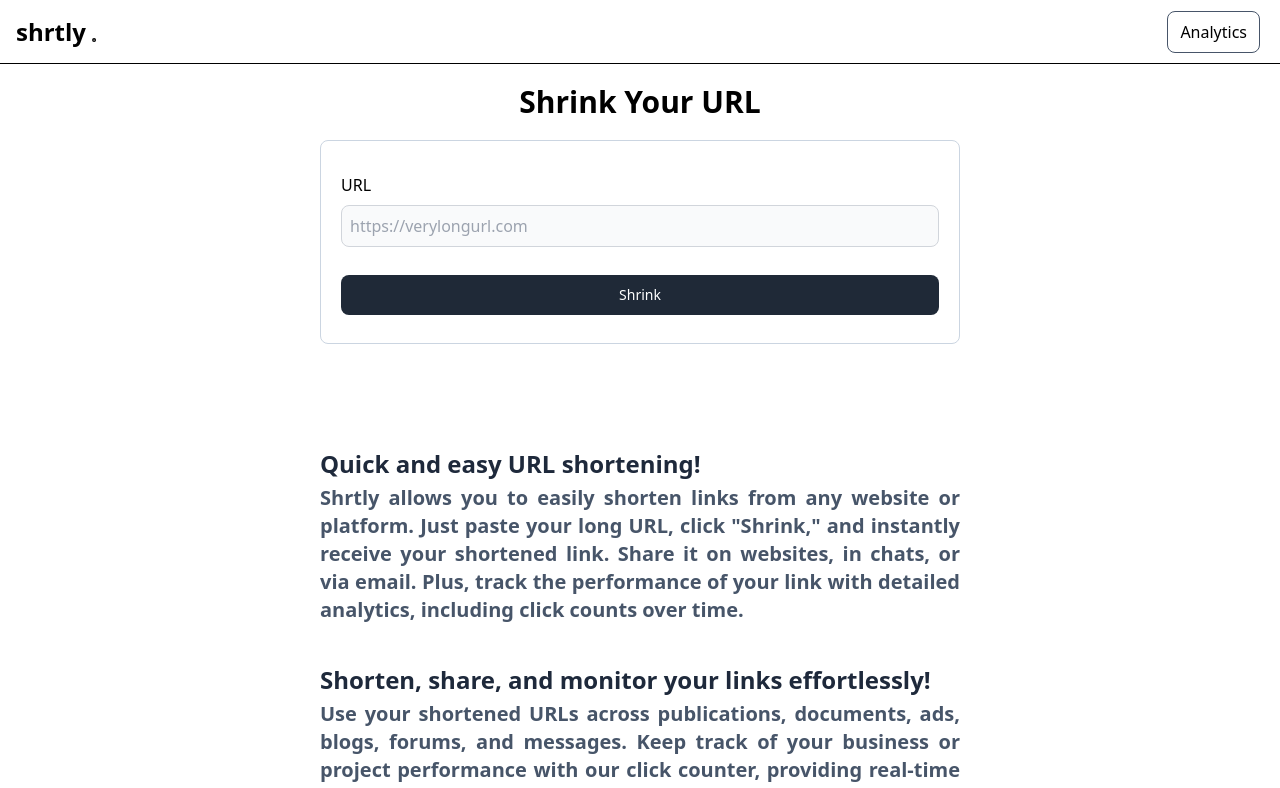
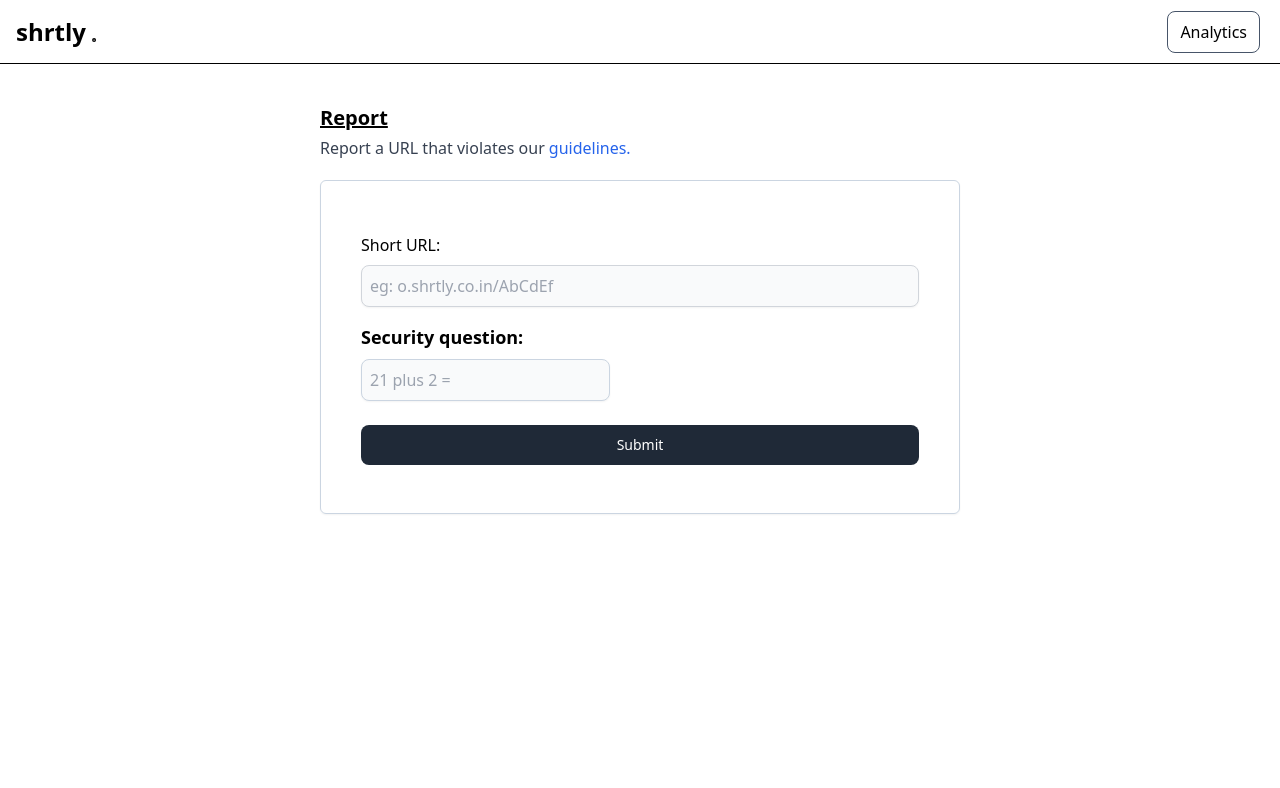
Before and after one commit to pahulgogna/shrtly-url, a React (Vite) app in the folder frontend/: page /report in a window 1280 px wide. Before the commit this address led to /. Shown: the top 788 px of the page. Built offline with nearby package versions, Linux system fonts and the light colour scheme.

Commit message:
add Report Malicious page and functionality to report URLs; update database schema to include verified status

```diff
--- a/frontend/src/App.tsx
+++ b/frontend/src/App.tsx
@@ -10,6 +10,7 @@ import Footer from './components/Footer'
 import { RecoilRoot } from 'recoil'
 import MyUrls from './pages/MyUrls'
 import TermsOfServices from './pages/TermsOfServices'
+import ReportMalicious from './pages/ReportMalicious'
 
 function App() {
 
@@ -26,6 +27,7 @@ function App() {
                 <Route element={<GraphPage/>} path='/analytics/*'/>
                 <Route element={<MyUrls/>} path='/myurls'/>
                 <Route element={<TermsOfServices/>} path='/terms'/>
+                <Route element={<ReportMalicious/>} path='/report'/>
                 <Route element={<Redirect/>} path='/*'/>
               </Routes>
           </div>
--- a/frontend/src/components/Footer.tsx
+++ b/frontend/src/components/Footer.tsx
@@ -27,6 +27,10 @@ const Footer = () => {
               Analytics
             </a>
 
+            <Link to={'/report'} className="text-blue-600 font-light text-sm" >
+              Report
+            </Link>
+
             <Link to={'/myurl'} className="text-blue-600 font-light text-sm" >
               History
             </Link>
@@ -34,6 +38,7 @@ const Footer = () => {
             <Link to={'/terms'} className="text-blue-600 font-light text-sm" >
               Terms of service
             </Link>
+
         </div>
 
         <div className="flex space-x-4">
--- a/frontend/src/components/TextInput.tsx
+++ b/frontend/src/components/TextInput.tsx
@@ -17,7 +17,7 @@ function TextInput({
     <div className={`mt-3`}>
         <label htmlFor={lable} className="block mb-2 text-md font-medium">{lable}</label>
         <div className='relative'>
-          <input type="text" id={lable} placeholder={placeholder} className={`${className} block w-full pr-5 p-2 text-gray-900 border border-gray-300 rounded-lg bg-gray-50 text-md focus:ring-blue-500 focus:border-blue-500`} onChange={(e) => {
+          <input type="text" id={lable} placeholder={placeholder} className={`${className} block w-full pr-5 p-2 text-gray-900 border border-gray-300 rounded-lg bg-gray-50 text-md focus:ring-blue-500 focus:border-blue-500 shadow-sm`} onChange={(e) => {
               setValue(e.target.value)
           }} value={value}/>
         </div>
--- /dev/null
+++ b/frontend/src/components/basics/Container.tsx
@@ -0,0 +1,11 @@
+import { ReactNode } from 'react'
+
+function Container({children, className} : {children : ReactNode, className?: string}) {
+  return (
+    <div className={'container border border-black rounded-md p-10 shadow-sm ' + className}>
+        {children}
+    </div>
+  )
+}
+
+export default Container
--- a/frontend/src/pages/GraphPage.tsx
+++ b/frontend/src/pages/GraphPage.tsx
@@ -84,6 +84,14 @@ function GraphPage() {
                         </div>
                     </a>
                 </div>
+                <div className='flex justify-center gap-2'>
+                    Leads to:
+                    <div className=' text-blue-600 hover:text-blue-700 font-normal'>
+                        <a target='_blank' href={fullData.url}>
+                            {fullData.url}
+                        </a>
+                    </div>
+                </div>
             </div>
             <ToastContainer/>
         </div>
--- /dev/null
+++ b/frontend/src/pages/ReportMalicious.tsx
@@ -0,0 +1,172 @@
+import { useMemo, useState } from "react"
+import Container from "../components/basics/Container"
+import Button from "../components/Button"
+import TextInput from "../components/TextInput"
+import { toast, ToastContainer } from "react-toastify"
+import axios from "axios"
+import { Link } from "react-router-dom"
+
+type Opperation = "plus" | "minus"
+
+const operations: Opperation[] = ["plus", "minus"]
+
+var timeout: number
+
+function ReportMalicious() {
+
+    const [updated, setUpdated] = useState(0)
+
+    function getRandomInRange(n: number) {
+        return Math.floor((Math.random() * (n + 1)))
+    }
+
+    function isUrlValid(userInput: string): boolean {
+        if(!userInput.length){
+            return true
+        }
+        let url;
+        try {
+          url = new URL(userInput);
+        } catch (_) {
+          return false;
+        }
+
+        return (url.protocol === "http:" || url.protocol === "https:") && url.href.includes("o.shrtly.co.in");
+    }
+
+
+
+    const n1 = useMemo(() => {
+        return getRandomInRange(20) + 20
+    }, [updated])
+
+    const n2 = useMemo(() => {
+        return getRandomInRange(n1 - 1)
+    }, [updated])
+
+
+    const opperation: Opperation = useMemo(() => {
+        return operations[getRandomInRange(1)]
+    }, [updated])
+
+    const [sent, setSent] = useState(false)
+
+    const [isValid, setIsValid] = useState(true)
+
+    const [ans, setAns] = useState<number>()
+
+    const [url, setUrl] = useState("")
+
+    useMemo(() => {
+            clearTimeout(timeout)
+            timeout = setTimeout(() => {
+                setIsValid(isUrlValid(url))
+            }, 200)
+        }, [url])
+
+    function evaluateAnswer(){
+        if(opperation == "minus"){
+            return n1 - n2
+        }
+        else{
+            return n1 + n2
+        }
+    }
+
+
+    async function handleReport() {
+        if(!ans || !url.length){
+            toast.error("Please fill all the fields!", {
+                position: "bottom-right"
+            })
+            return
+        }
+        else{
+            if(ans != evaluateAnswer()){
+                setUpdated(u => ++u)
+                toast.error("Incorrect answer", {
+                    position: "bottom-right"
+                })
+                return
+            }
+            const spl = url.split('/')
+            const id = spl[spl.length - 1]
+            if(!id.length || id.includes("shrtly")){
+                setUpdated(u => ++u)
+                toast.error("Could not verify the short URL", {
+                    position: "bottom-right"
+                })
+                return
+            }
+
+            await axios.get(import.meta.env.VITE_BEEP + "/rm/" + id).then((_) => {
+                setUpdated(u => ++u)
+                setUrl("")
+                setAns(undefined)
+                setSent(true)
+
+            })
+            .catch((_) => {
+                setUpdated(u => ++u)
+                toast.error("we ran into some error while processing your request." , {
+                    position: "bottom-right"
+                })
+            })
+        }
+    }
+
+    return (
+        <div className="flex justify-center pt-10">
+
+            {!sent ?  <div className="w-full px-5 md:w-6/12 md:px-0">
+                <div className="text-xl font-bold underline">
+                    Report
+                </div>
+                <div className="flex mt-1 text-gray-700 gap-1">
+                    Report a URL that violates our <Link className="text-blue-600" to={"/terms"}>guidelines.</Link>
+                </div>
+                <Container className="my-5 border-slate-300">
+                    <TextInput
+                        className={` ${isValid? "": "bg-red-200"} `}
+
+                        placeholder="eg: o.shrtly.co.in/AbCdEf"
+                        lable="Short URL:"
+                        value={url}
+                        setValue={setUrl}
+                    />
+
+                    <div className="flex gap-2 mt-2 mb-4">
+                        <div className="flex flex-col gap-2">
+                            <div className="text-lg font-semibold mt-2">
+                                Security question:
+                            </div>
+                            <input type="number" placeholder={`${n1} ${opperation} ${n2} = `} value={ans || ""} className="border border-slate-300 shadow-sm p-2 bg-gray-50 rounded-lg" onChange={(e) => {
+                                setAns(Number(e.target.value))
+                            }}/>
+                        </div>
+                    </div>
+
+
+                    <Button onClick={handleReport}>
+                        Submit
+                    </Button>
+                </Container>
+            </div>
+            :
+            <div>
+                <div className="text-center">
+                    <h2 className="text-2xl font-bold">Thank you for your report!</h2>
+                    <p className="mt-4">We will review the URL and take appropriate action if necessary.</p>
+                    <Button onClick={async () => setSent(false)} className="mt-6">
+                        Report another URL
+                    </Button>
+                </div>
+            </div>
+            }
+
+            <ToastContainer/>
+        </div>
+    )
+}
+
+export default ReportMalicious
--- a/frontend/src/pages/ShrinkUrl.tsx
+++ b/frontend/src/pages/ShrinkUrl.tsx
@@ -9,7 +9,7 @@ import { useSetRecoilState } from "recoil";
 import { UrlsAtom } from "../store/atom";
 import Information from "../components/Information";
 
-var timeout: number;
+var timeout: number
 
 function ShrinkUrl() {
 
```
Also changed, not shown: 2 other files (tests, documents, lock files or other folders).
